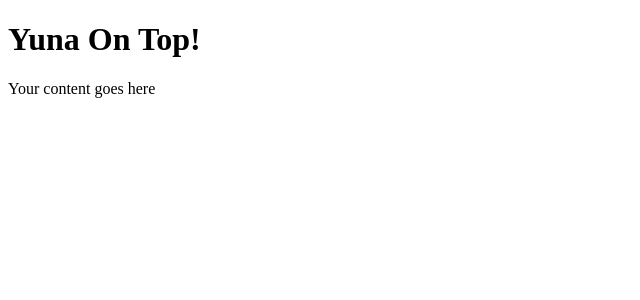
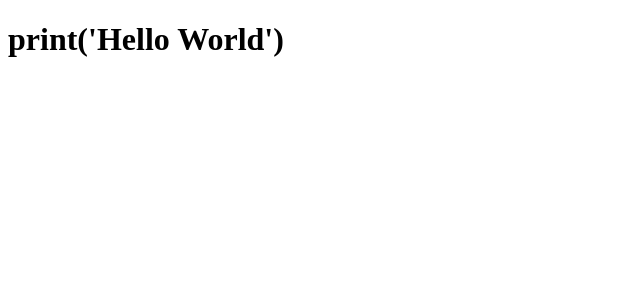
Before and after one commit to Yuna-ux/Yuna-ux, a Next.js app: page / in a window 1280 px wide. Shown: the top 300 px of the page, without its empty margins (0-640 px from the left). Built offline with nearby package versions, Linux system fonts and the light colour scheme.

Commit message:
Update page.js

```diff
--- a/app/page.js
+++ b/app/page.js
@@ -4,8 +4,7 @@ export default function Home() {
   return (
     <Layout>
       <div className="yuna-container">
-        <h1>Yuna On Top!</h1>
-        <p>Your content goes here</p>
+        <h1>print('Hello World')</h1>
       </div>
     </Layout>
   );
```
